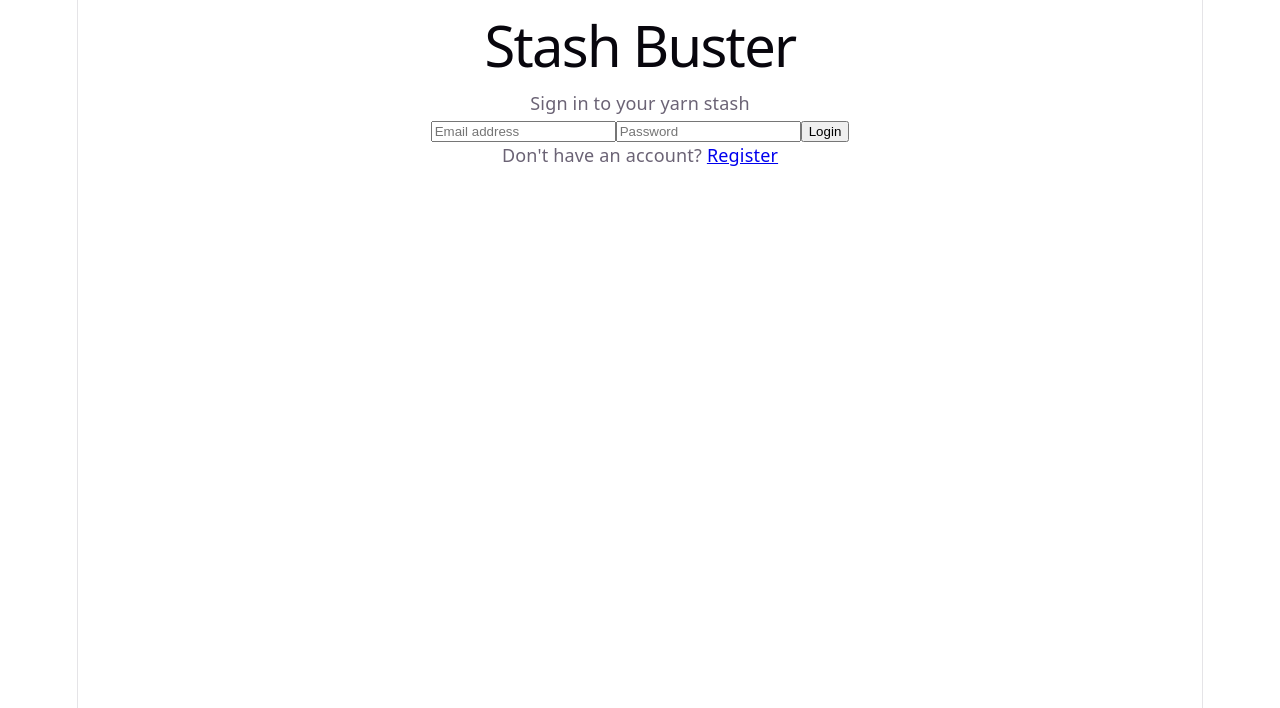
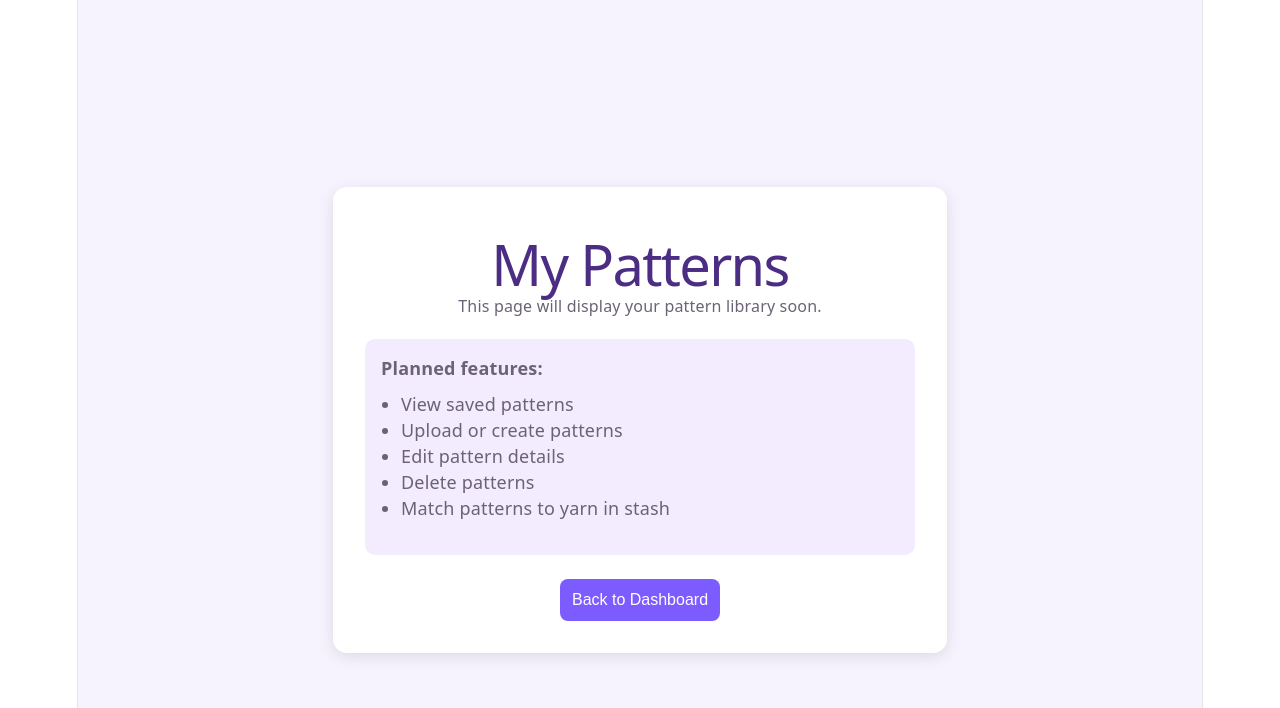
Before and after one commit to Merry567/stach-buster, a React (Vite) app in the folder client/: page /patterns in a window 1280 px wide. Before the commit this address led to /login. Shown: the top 708 px of the page. Built offline with nearby package versions, Linux system fonts and the light colour scheme; sample sign-in values are in the browser's storage.

Commit message:
stash/patters front end start

```diff
--- a/client/src/App.jsx
+++ b/client/src/App.jsx
@@ -2,6 +2,8 @@ import { BrowserRouter as Router, Routes, Route, Navigate } from 'react-router-d
 import Login from './components/Login';
 import Register from './components/Register';
 import Dashboard from './components/Dashboard';
+import Stash from './components/Stash';
+import Patterns from './components/Patterns';
 
 function ProtectedRoute({ children }) {
   const token = localStorage.getItem('token');
@@ -24,6 +26,23 @@ function App() {
             </ProtectedRoute>
           }
         />
+        <Route
+          path="/stash"
+          element={
+           <ProtectedRoute>
+            <Stash />
+          </ProtectedRoute>
+        }
+      />
+
+        <Route
+          path="/patterns"
+          element={
+            <ProtectedRoute>
+              <Patterns />
+            </ProtectedRoute>
+          }
+      />
 
         <Route path="*" element={<Navigate to="/login" replace />} />
       </Routes>
--- /dev/null
+++ b/client/src/components/Patterns.jsx
@@ -0,0 +1,81 @@
+import { useNavigate } from 'react-router-dom';
+
+const Patterns = () => {
+  const navigate = useNavigate();
+
+  return (
+    <div style={styles.page}>
+      <div style={styles.card}>
+        <h1 style={styles.title}>My Patterns</h1>
+        <p style={styles.text}>
+          This page will display your pattern library soon.
+        </p>
+
+        <div style={styles.infoBox}>
+          <p><strong>Planned features:</strong></p>
+          <ul style={styles.list}>
+            <li>View saved patterns</li>
+            <li>Upload or create patterns</li>
+            <li>Edit pattern details</li>
+            <li>Delete patterns</li>
+            <li>Match patterns to yarn in stash</li>
+          </ul>
+        </div>
+
+        <button style={styles.button} onClick={() => navigate('/dashboard')}>
+          Back to Dashboard
+        </button>
+      </div>
+    </div>
+  );
+};
+
+const styles = {
+  page: {
+    minHeight: '100vh',
+    display: 'flex',
+    justifyContent: 'center',
+    alignItems: 'center',
+    backgroundColor: '#f6f3ff',
+    padding: '20px',
+  },
+  card: {
+    backgroundColor: '#ffffff',
+    padding: '32px',
+    borderRadius: '14px',
+    boxShadow: '0 4px 15px rgba(0,0,0,0.1)',
+    width: '100%',
+    maxWidth: '550px',
+    textAlign: 'center',
+  },
+  title: {
+    marginBottom: '16px',
+    color: '#4b2e83',
+  },
+  text: {
+    marginBottom: '20px',
+    fontSize: '16px',
+  },
+  infoBox: {
+    textAlign: 'left',
+    marginBottom: '24px',
+    padding: '16px',
+    backgroundColor: '#f3ecff',
+    borderRadius: '10px',
+  },
+  list: {
+    paddingLeft: '20px',
+    marginTop: '10px',
+  },
+  button: {
+    padding: '12px',
+    fontSize: '16px',
+    border: 'none',
+    borderRadius: '8px',
+    backgroundColor: '#7c5cff',
+    color: 'white',
+    cursor: 'pointer',
+  },
+};
+
+export default Patterns;
--- /dev/null
+++ b/client/src/components/Stash.jsx
@@ -0,0 +1,81 @@
+import { useNavigate } from 'react-router-dom';
+
+const Stash = () => {
+  const navigate = useNavigate();
+
+  return (
+    <div style={styles.page}>
+      <div style={styles.card}>
+        <h1 style={styles.title}>My Yarn Stash</h1>
+        <p style={styles.text}>
+          This page will display your yarn inventory soon.
+        </p>
+
+        <div style={styles.infoBox}>
+          <p><strong>Planned features:</strong></p>
+          <ul style={styles.list}>
+            <li>View all yarn entries</li>
+            <li>Add new yarn</li>
+            <li>Edit yarn details</li>
+            <li>Delete yarn entries</li>
+            <li>Filter by brand, color, or weight</li>
+          </ul>
+        </div>
+
+        <button style={styles.button} onClick={() => navigate('/dashboard')}>
+          Back to Dashboard
+        </button>
+      </div>
+    </div>
+  );
+};
+
+const styles = {
+  page: {
+    minHeight: '100vh',
+    display: 'flex',
+    justifyContent: 'center',
+    alignItems: 'center',
+    backgroundColor: '#f6f3ff',
+    padding: '20px',
+  },
+  card: {
+    backgroundColor: '#ffffff',
+    padding: '32px',
+    borderRadius: '14px',
+    boxShadow: '0 4px 15px rgba(0,0,0,0.1)',
+    width: '100%',
+    maxWidth: '550px',
+    textAlign: 'center',
+  },
+  title: {
+    marginBottom: '16px',
+    color: '#4b2e83',
+  },
+  text: {
+    marginBottom: '20px',
+    fontSize: '16px',
+  },
+  infoBox: {
+    textAlign: 'left',
+    marginBottom: '24px',
+    padding: '16px',
+    backgroundColor: '#f3ecff',
+    borderRadius: '10px',
+  },
+  list: {
+    paddingLeft: '20px',
+    marginTop: '10px',
+  },
+  button: {
+    padding: '12px',
+    fontSize: '16px',
+    border: 'none',
+    borderRadius: '8px',
+    backgroundColor: '#7c5cff',
+    color: 'white',
+    cursor: 'pointer',
+  },
+};
+
+export default Stash;
```
